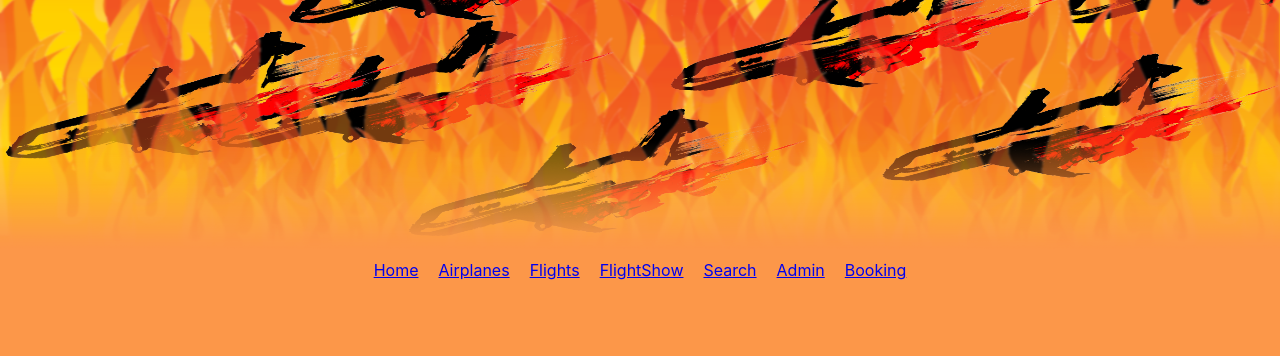
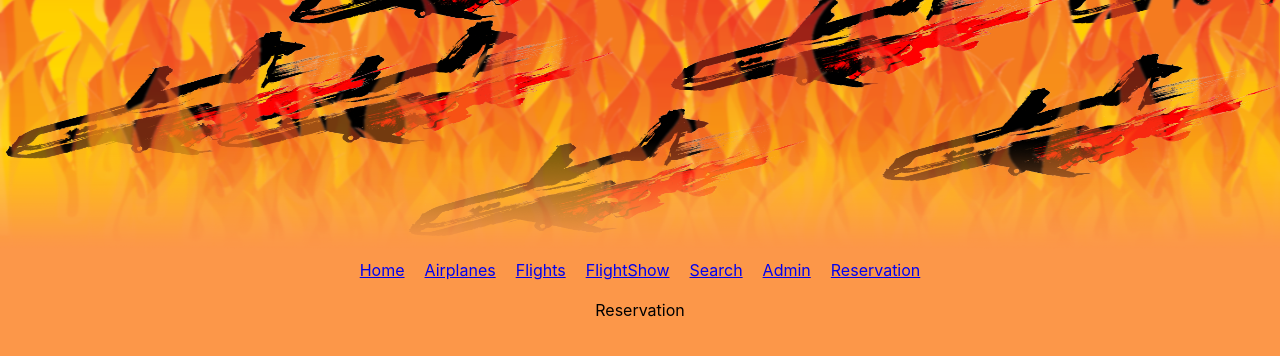
Before and after one commit to christopherdavidjohnson/Burning-Airlines-BCDK-React, a React (Create React App) app: page /reservation in a window 1280 px wide. Shown: the top 356 px of the page. Built offline with nearby package versions, Linux system fonts and the light colour scheme.

Commit message:
create reservation form

```diff
--- a/src/components/App.js
+++ b/src/components/App.js
@@ -7,7 +7,7 @@ import FlightShow from "./pages/FlightShow"
 import Search from "./Search";
 import Nav from "./Nav";
 import Admin from "./pages/Admin";
-import Booking from "./pages/Booking"
+import ReservationForm from "./forms/ReservationForm"
 import '../App.css';
 
 function App() {
@@ -22,7 +22,7 @@ function App() {
           <Route exact path="/flightShow" component={FlightShow}/>;
           <Route exact path="/search" component={Search}/>;
           <Route exact path="/admin" component={Admin}/>;
-          <Route exact path="/booking" component={Booking}/>;
+          <Route exact path="/reservation" component={ReservationForm}/>;
         </Switch>
       </div>
     </Router>
--- a/src/components/Nav.js
+++ b/src/components/Nav.js
@@ -39,7 +39,7 @@ class Nav extends Component {
         </div>
 
         <div class="navlink">
-          <Link to="/booking">Booking</Link>
+          <Link to="/reservation">Reservation</Link>
         </div>
 
       </nav>
--- a/src/components/pages/Booking.js
+++ b/src/components/forms/ReservationForm.js
@@ -1,13 +1,13 @@
 import React, { Component } from 'react';
 
-class Booking extends Component {
+class ReservationForm extends Component {
     constructor(props) {
         super(props);
         this.state = {  }
     }
     render() {
-        return ( <div>Booking</div> );
+        return ( <div>Reservation</div> );
     }
 }
 
-export default Booking;
+export default ReservationForm;
```
